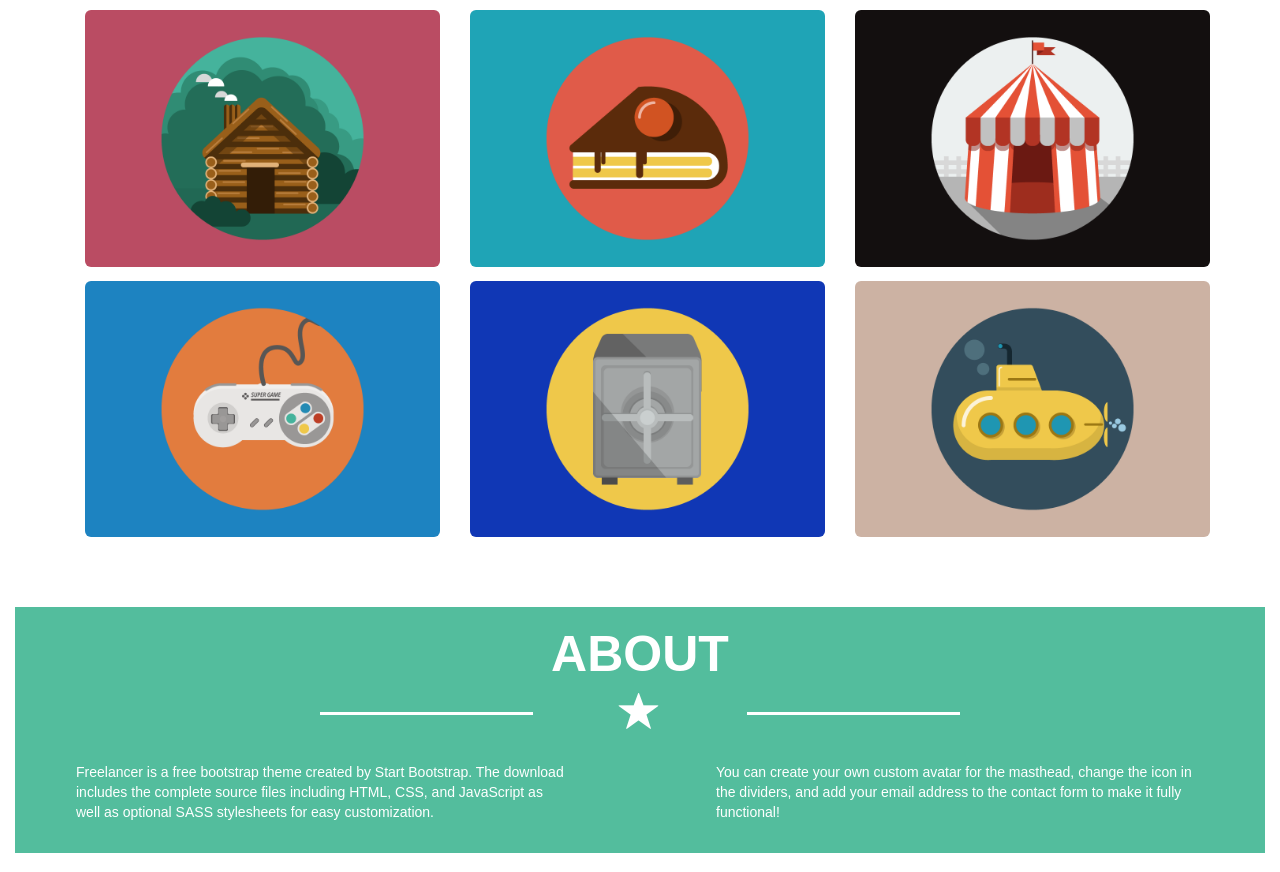
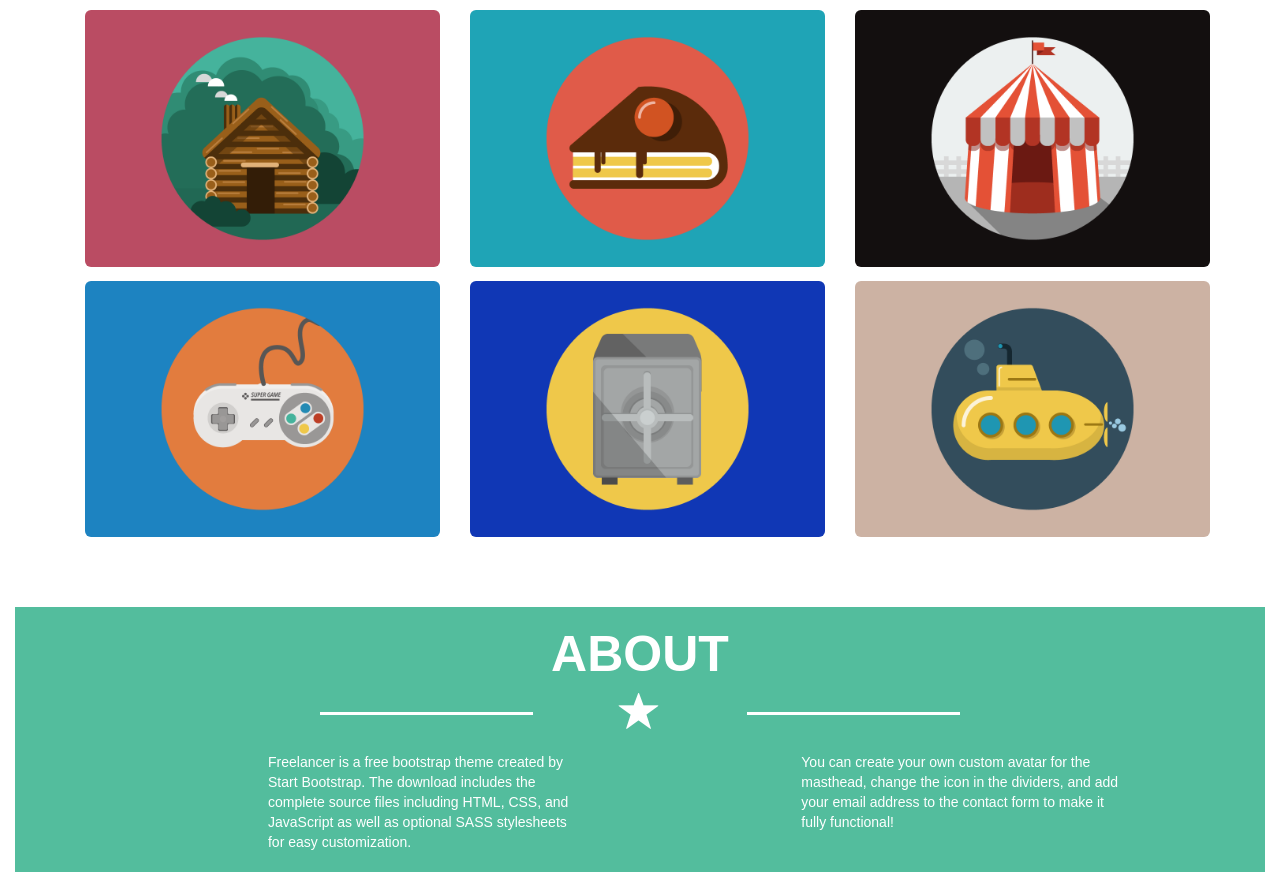
Before and after one commit to AleBaviera/html-css-bootstrap-freelancer, a plain HTML site: page index.html in a window 1280 px wide. Shown: the part 978-1850 px from the top of the page. Drawn offline with nearby package versions, Linux system fonts and the light colour scheme.

Commit message:
terza section

```diff
--- a/index.html
+++ b/index.html
@@ -97,10 +97,10 @@
         </div>
 
         <div class="row">
-          <div class="col-xs-12 col-md-6">
+          <div class="col-xs-8 col-xs-offset-2 col-md-4 col-md-offset-2">
             <p>Freelancer is a free bootstrap theme created by Start Bootstrap. The download includes the complete source files including HTML, CSS, and JavaScript as well as optional SASS stylesheets for easy customization.</p>
           </div>
-          <div class="col-xs-12 col-md-6">
+          <div class="col-xs-8 col-xs-offset-2 col-md-4 col-md-offset-1">
             <p>You can create your own custom avatar for the masthead, change the icon in the dividers, and add your email address to the contact form to make it fully functional!</p>
           </div>
         </div>
```
